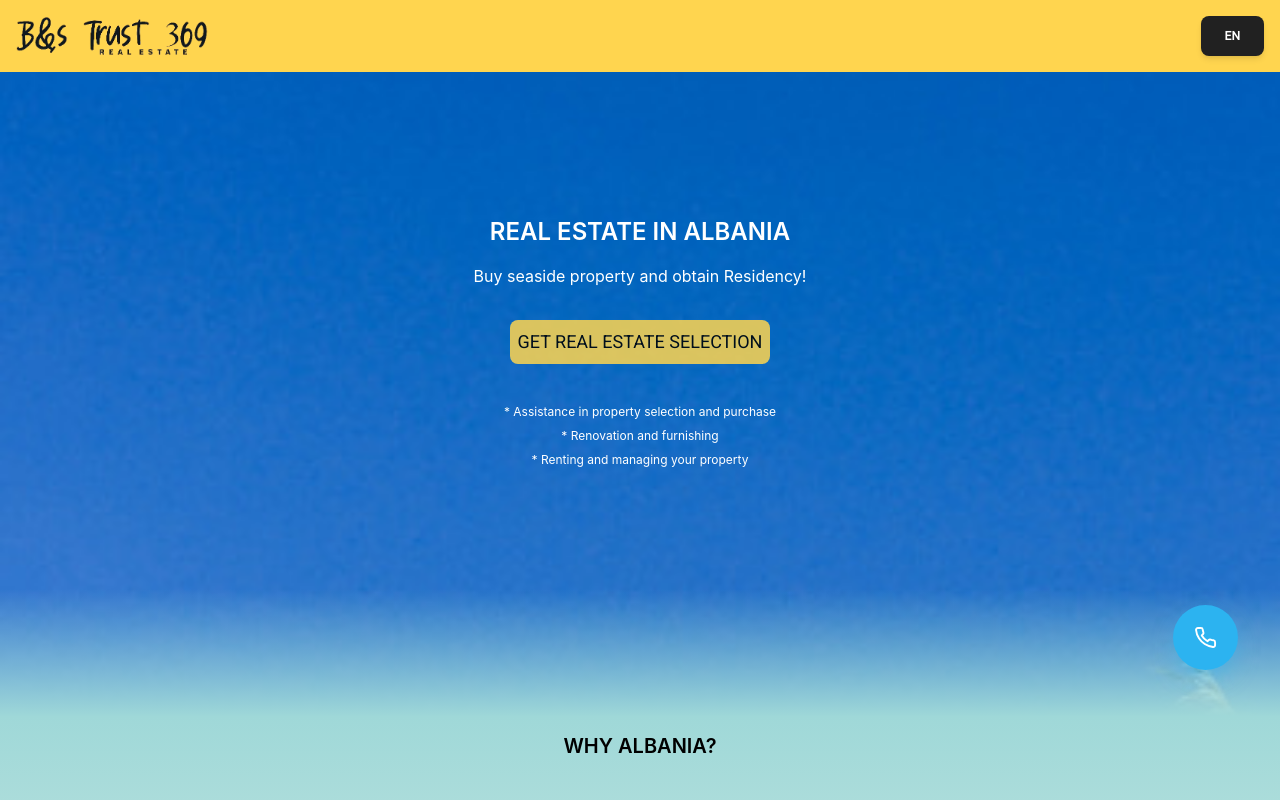
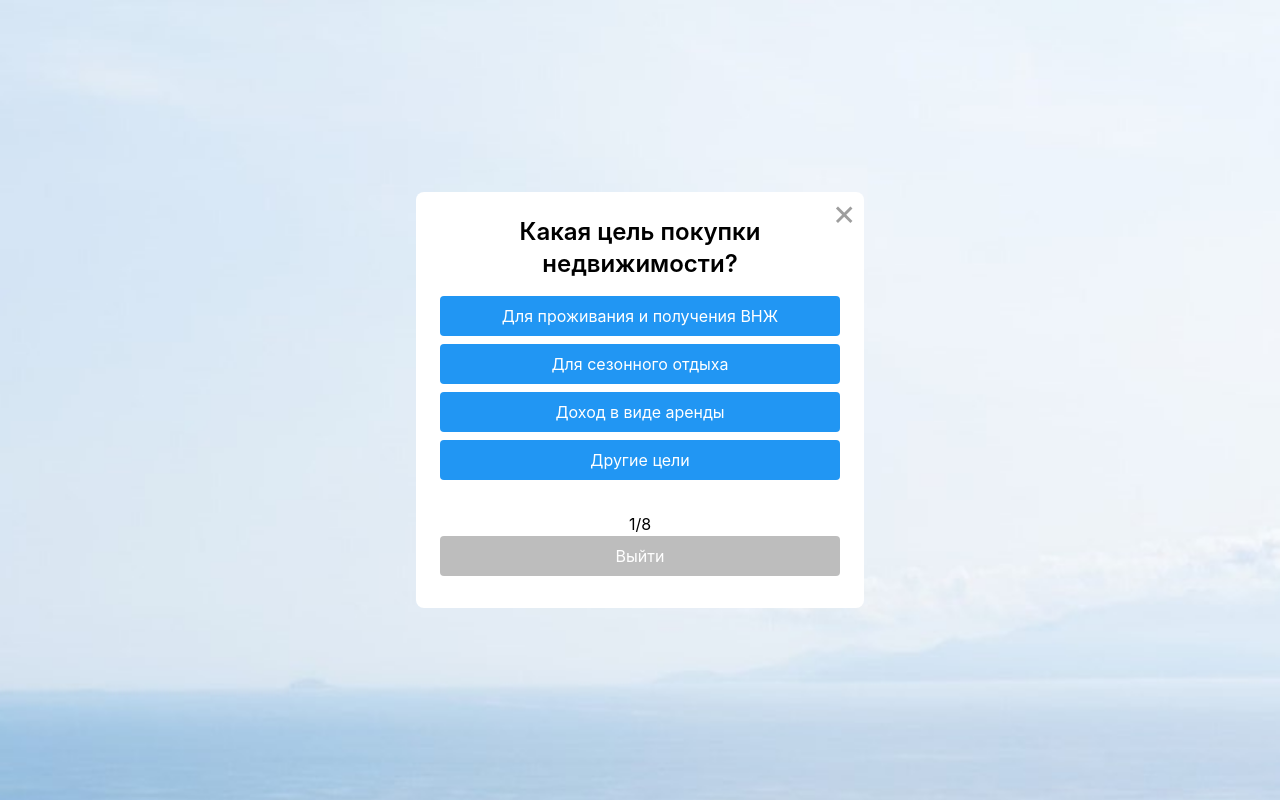
Before and after one commit to cyanidium1/b-s-trust-real-estate, a React (Create React App) app: page / in a window 1280 px wide. Both pictures are taken after a click on the button "GET REAL ESTATE SELECTION". Shown: the top 800 px of the page. Built offline with nearby package versions, Linux system fonts and the light colour scheme.

Commit message:
modals ready

```diff
--- a/src/App.js
+++ b/src/App.js
@@ -36,7 +36,7 @@ function App() {
   return (
     <>
       <Header lang={lang} setLang={setLang} />
-      <Main data={data} />
+      <Main data={data} lang={lang} />
       <Footer data={data.footer} />
     </>
   );
--- a/src/components/GetEstates.jsx
+++ b/src/components/GetEstates.jsx
@@ -1,8 +1,20 @@
-import React from 'react';
+import React, { useState } from 'react';
 import bg from '../images/palms.jpg'
+import SurveyModal from './SurveyModal';
 
-const GetEstates = ({ data }) => {
+const GetEstates = ({ data, lang }) => {
     const { title, subtitle, buttonText, features } = data;
+
+
+    const [isModalOpen, setIsModalOpen] = useState(false);
+
+    const openModal = () => {
+        setIsModalOpen(true);
+    };
+
+    const closeModal = () => {
+        setIsModalOpen(false);
+    };
 
     return (
         <section
@@ -27,6 +39,7 @@ const GetEstates = ({ data }) => {
             <button
                 className="w-fit mb-10 select-none rounded-lg bg-amber-300 p-2 text-center align-middle font-sans text-lg font-medium uppercase text-black shadow-md shadow-amber-500/20 transition-all hover:shadow-lg hover:shadow-amber-500/40 focus:opacity-[0.85] focus:shadow-none active:opacity-[0.85] active:shadow-none disabled:pointer-events-none disabled:opacity-50 disabled:shadow-none"
                 type="button"
+                onClick={openModal}
             >
                 {buttonText}
             </button>
@@ -38,6 +51,8 @@ const GetEstates = ({ data }) => {
                     </li>
                 ))}
             </ul>
+            {isModalOpen && <SurveyModal onClose={closeModal} lang={lang} />}
+
         </section>
     );
 };
--- a/src/components/InvestForm.jsx
+++ b/src/components/InvestForm.jsx
@@ -6,12 +6,10 @@ import Modal from './Modal';
 const InvestForm = ({ data, modal }) => {
     const { formTitle, formDescription, nameLabel, phoneLabel, submitButtonText } = data;
     const [isModalOpen, setIsModalOpen] = useState(false);
-
     const isValidPhoneNumber = (phoneNumber) => {
         const phonePattern = /^[\d\s\-()+]+$/;
         return phonePattern.test(phoneNumber);
     };
-
     const [formData, setFormData] = useState({
         name: '',
         phone: '',
--- a/src/components/Main.jsx
+++ b/src/components/Main.jsx
@@ -5,10 +5,10 @@ import Tour from './Tour';
 import InvestForm from './InvestForm';
 import Contacts from './Contacts';
 
-function Main({ data }) {
+function Main({ data, lang }) {
     return (
         <main>
-            <GetEstates data={data.getEstates} />
+            <GetEstates data={data.getEstates} lang={lang} />
             <AlbaniaMap data={data.albaniaMap} />
             <Tour data={data.tour} />
             <InvestForm data={data.investForm} modal={data.investModal} />
--- /dev/null
+++ b/src/components/SurveyModal.jsx
@@ -0,0 +1,136 @@
+import React, { useState, useEffect } from 'react';
+import bg from '../images/bg-Question-min.jpg';
+import data from '../text-content/questions/ru.json';
+
+const SurveyModal = ({ onClose, lang }) => {
+    const surveyData = data.questions || [];
+    const [currentQuestion, setCurrentQuestion] = useState(0);
+    const [answers, setAnswers] = useState({});
+    const [selectedOption, setSelectedOption] = useState(null);
+    useEffect(() => {
+        document.body.style.overflow = 'hidden';
+
+        return () => {
+            document.body.style.overflow = 'auto';
+        };
+    }, []);
+
+    const handleOptionSelect = (option) => {
+        setAnswers((prevAnswers) => ({
+            ...prevAnswers,
+            [currentQuestion]: option,
+        }));
+        setSelectedOption(option);
+        setCurrentQuestion((prevQuestion) => Math.min(prevQuestion + 1, surveyData.length - 1));
+    };
+
+    const handleInputChange = (event) => {
+        setAnswers((prevAnswers) => ({
+            ...prevAnswers,
+            [currentQuestion]: event.target.value,
+        }));
+    };
+
+    const handleBack = () => {
+        if (currentQuestion <= 0) {
+            onClose()
+            return
+        }
+        setCurrentQuestion((prevQuestion) => Math.max(0, prevQuestion - 1));
+        setSelectedOption(null);
+
+    };
+
+    const handleNext = () => {
+        if (surveyData[currentQuestion]?.type === 'input' && !answers[currentQuestion]) {
+            alert('Пожалуйста, заполните поле.');
+        } else {
+            setCurrentQuestion((prevQuestion) => Math.min(prevQuestion + 1, surveyData.length - 1));
+        }
+    };
+
+    const handleInputQuestions = () => {
+        const inputQuestions = surveyData.filter((question) => question.type === 'input');
+        const emptyInputQuestions = inputQuestions.filter((question) => !answers[question.id]);
+
+        if (emptyInputQuestions.length > 0) {
+            alert('Пожалуйста, заполните все поля ввода.');
+        }
+    };
+
+    const handleFinish = () => {
+        const currentTime = new Date().toLocaleTimeString();
+        onClose()
+        console.log(`Пользователь ${answers[5]} заполнил анкету о подборе недвижимости в ${currentTime} на ${lang} языке на вашем сайте! Его телефон: ${answers[6]} и он бы хотел что б вы с ним связались через ${answers[7]}. Он выбрал следующие варианты ответов: ${answers[0]}, ${answers[1]}, ${answers[2]}, ${answers[3]}, ${answers[4]}`)
+        // ВОТ ТУТ ДАННЫЕ ЮЗЕРА
+        // ВОТ ТУТ ДАННЫЕ ЮЗЕРА
+        // ВОТ ТУТ ДАННЫЕ ЮЗЕРА
+        // ВОТ ТУТ ДАННЫЕ ЮЗЕРА
+        // ВОТ ТУТ ДАННЫЕ ЮЗЕРА
+    }
+    return (
+        <div style={{ backgroundImage: `url(${bg})` }} className="p-4 bg-no-repeat bg-cover fixed inset-0 flex items-center justify-center bg-gray-800 bg-opacity-50 z-50">
+            <div className="bg-cover bg-blur" ></div>
+            <div className="bg-white p-6 rounded-lg z-10 max-w-md w-full relative">
+                <button onClick={onClose} className="text-4xl absolute top-0 right-2 text-gray-500 hover:text-gray-700">
+                    &times;
+                </button>
+                <div className="mb-6">
+                    <h2 className="text-2xl font-semibold mb-4">
+                        {surveyData[currentQuestion]?.question}
+                    </h2>
+                    <div className="flex flex-col">
+                        {surveyData[currentQuestion]?.options ? (
+                            surveyData[currentQuestion].options.map((option, index) => (
+                                <button
+                                    key={index}
+                                    className={`hover:bg-blue-600 ${selectedOption === option ? 'bg-orange-500 hover:bg-orange-400' : 'bg-blue-500'
+                                        } hover:bg-blue-600 text-white py-2 px-4 rounded mb-2`}
+                                    onClick={() => handleOptionSelect(option)}
+                                >
+                                    {option}
+                                </button>
+                            ))
+                        ) : (
+                            <input
+                                type="text"
+                                value={answers[currentQuestion] || ''}
+                                onChange={handleInputChange}
+                                className="border border-gray-300 p-2 w-full"
+                            />
+                        )}
+                    </div>
+                </div>
+                <p>{currentQuestion + 1}/8</p>
+                <div className="flex flex-col">
+                    {surveyData[currentQuestion]?.type === 'input' && (
+                        <button
+                            onClick={currentQuestion === surveyData.length - 1 ? handleInputQuestions : handleNext}
+                            className="bg-blue-500 hover:bg-blue-600 text-white py-2 px-4 rounded mb-2"
+                        >
+                            {currentQuestion === surveyData.length - 1 ? 'Закончить' : 'Далее'}
+                        </button>
+                    )}
+                    {
+                        currentQuestion === 7 && <button
+                            onClick={handleFinish}
+                            className="bg-blue-500 hover:bg-blue-600 text-white py-2 px-4 rounded mb-2"
+                        >
+                            Закончить
+                        </button>
+                    }
+                    <button
+                        onClick={handleBack}
+                        className="bg-gray-400 hover:bg-gray-500 text-white py-2 px-4 rounded mb-2"
+                    >
+
+                        {currentQuestion === 0 ? "Выйти" : "Назад"}
+                    </button>
+
+                </div>
+            </div>
+        </div>
+    );
+};
+
+export default SurveyModal;
--- /dev/null
+++ b/src/text-content/questions/ru.json
@@ -0,0 +1,72 @@
+{
+    "questions": [
+        {
+            "id": 1,
+            "question": "Какая цель покупки недвижимости?",
+            "options": [
+                "Для проживания и получения ВНЖ",
+                "Для сезонного отдыха",
+                "Доход в виде аренды",
+                "Другие цели"
+            ]
+        },
+        {
+            "id": 2,
+            "question": "Укажите желаемый бюджет для инвестиций в USD",
+            "options": [
+                "30,000 - 50,000€",
+                "50,000 - 80,000€",
+                "Более 80,000€"
+            ]
+        },
+        {
+            "id": 3,
+            "question": "Какой тип недвижимости Вас интересует?",
+            "options": [
+                "Апартаменты",
+                "Вилла",
+                "Таунхаус",
+                "Коммерция"
+            ]
+        },
+        {
+            "id": 4,
+            "question": "Есть ли предпочтения по сроку сдачи?",
+            "options": [
+                "Вторичный рынок",
+                "Построен и сдан",
+                "Сдача в этом году",
+                "Сдача в ближайшие 3-5 лет"
+            ]
+        },
+        {
+            "id": 5,
+            "question": "Вариант оплаты",
+            "options": [
+                "Полная оплата",
+                "Беспроцентная рассрочка",
+                "Оплата криптовалютой"
+            ]
+        },
+        {
+            "id": 6,
+            "question": "Ваше имя",
+            "type": "input"
+        },
+        {
+            "id": 7,
+            "question": "Ваш номер телефона",
+            "type": "input"
+        },
+        {
+            "id": 8,
+            "question": "Выберите удобный способ для связи",
+            "options": [
+                "Телефон",
+                "Email",
+                "WhatsApp",
+                "Telegram"
+            ]
+        }
+    ]
+}
```
Also changed, not shown: src/images/bg-Question-min.jpg (added).
